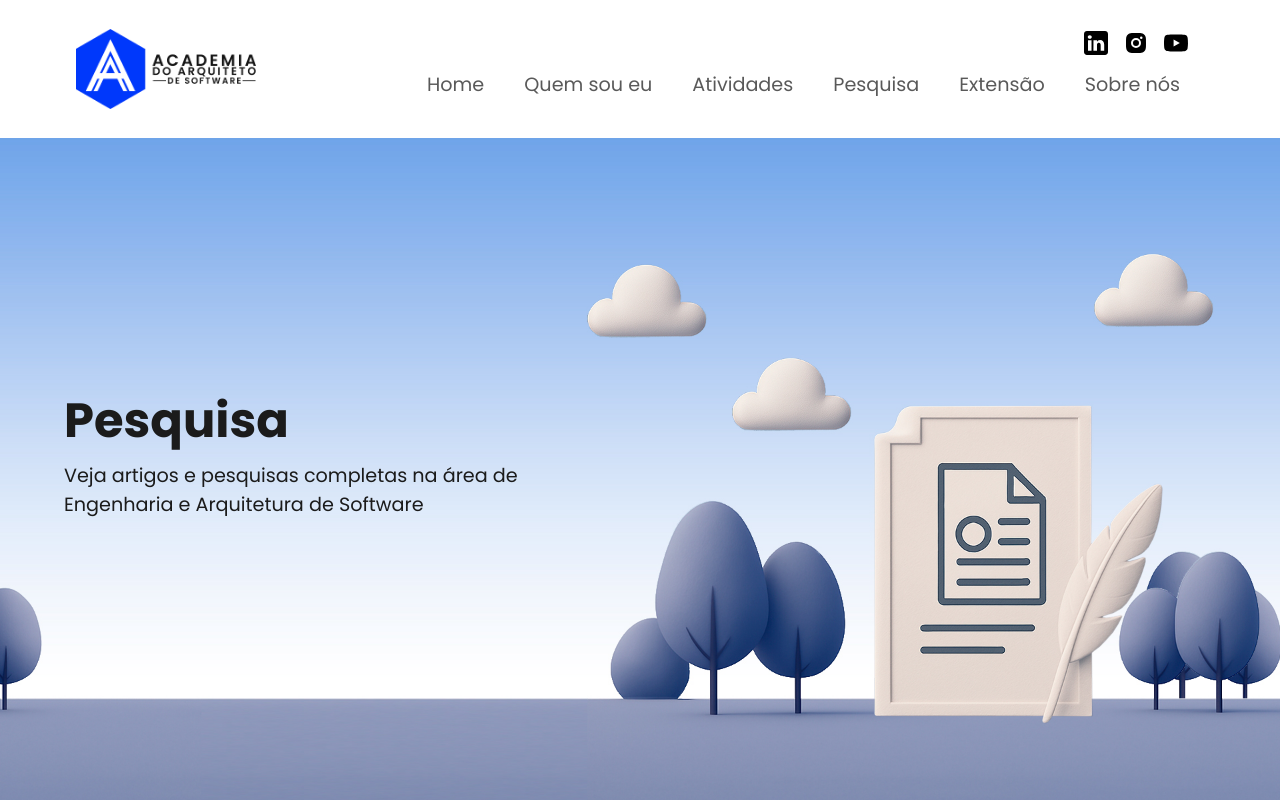
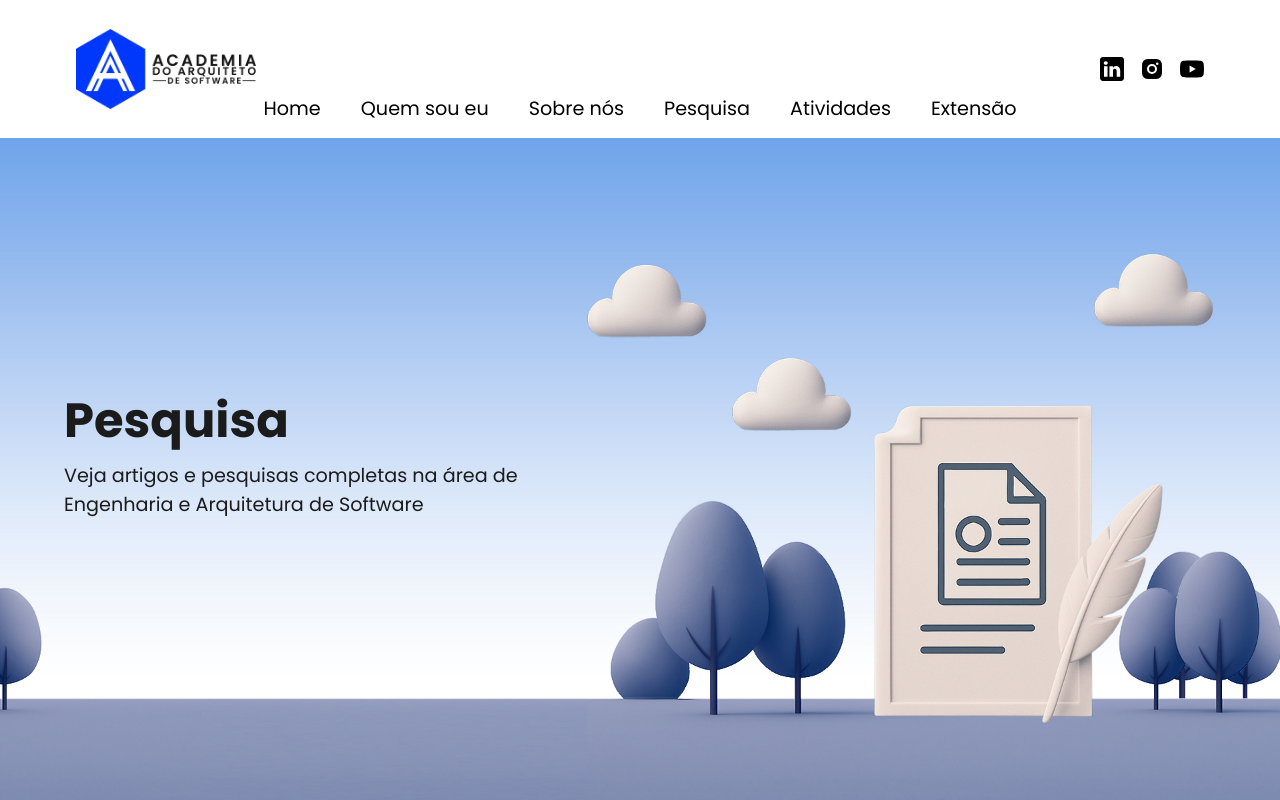
Before and after one commit to rafaelmsantos28/arquitetura-software-site, a React (Vite) app: page /arquitetura-software-site/pesquisa in a window 1280 px wide. Shown: the top 800 px of the page. Built offline with nearby package versions, Linux system fonts and the light colour scheme.

Commit message:
style(Header.css, Header.jsx): Mudar o cabeçalho para possuir menu centralizado e abaixo da linha da logo e redes

```diff
--- a/src/components/comuns/Header.css
+++ b/src/components/comuns/Header.css
@@ -1,15 +1,54 @@
+/* Layout geral do header */
 .header {
   padding: 1rem 0;
 }
 
 .header .container {
   max-width: 100%;
-  margin-left: 5%;
-  margin-right: 5%;
+  margin: 0 5%;
+}
+
+/* Estrutura principal */
+.header-container {
+  display: flex;
+  justify-content: space-between;
+  align-items: center;
+  width: 100%;
+  position: relative;
+}
+
+/* Logo */
+.logo img {
+  height: 80px;
+}
+
+.logo:hover {
+  filter: drop-shadow(0 0 2em #646cffaa);
+  transition: filter 0.3s ease;
+}
+
+/* Menu navegação desktop */
+.nav-center {
+  position: absolute;
+  left: 50%;
+  transform: translateX(-50%);
+  top: 70%;
+  /* ✅ Ajuste feito aqui */
+}
+
+.navbar-nav {
+  display: flex;
+  gap: 2rem;
 }
 
 .nav-item {
   font-size: 1.2rem;
+  white-space: nowrap;
+}
+
+.nav-link {
+  color: #000;
+  text-decoration: none;
 }
 
 .nav-link:hover {
@@ -17,28 +56,20 @@
   text-decoration: underline;
 }
 
-/* Logo */
-.logo:hover {
-  filter: drop-shadow(0 0 2em #646cffaa);
-  transition: filter 0.3s ease;
+/* Redes sociais desktop */
+.social-icons {
+  display: flex;
+  gap: 1rem;
+  align-items: center;
 }
 
-/* Ícones sociais */
 .social-icon {
   height: 24px;
   transition: filter 0.3s ease;
 }
+
 .social-icon:hover {
-  filter: brightness(0) saturate(100%) invert(29%) sepia(96%) saturate(1741%) hue-rotate(203deg)
-    brightness(99%) contrast(101%);
-}
-
-.social-icon-lg {
-  height: 32px;
-  transition: transform 0.3s ease;
-}
-.social-icon-lg:hover {
-  transform: scale(1.2);
+  filter: brightness(0) saturate(100%) invert(29%) sepia(96%) saturate(1741%) hue-rotate(203deg) brightness(99%) contrast(101%);
 }
 
 /* Botão menu mobile */
@@ -46,6 +77,7 @@
   height: 32px;
   transition: transform 0.3s ease;
 }
+
 .navbar-toggler.open img {
   transform: rotate(90deg);
 }
@@ -56,7 +88,6 @@
   display: flex;
   flex-direction: column;
   align-items: center;
-
   overflow: hidden;
   max-height: 0;
   padding: 0 2rem;
@@ -64,6 +95,7 @@
     max-height 0.5s ease,
     padding 0.3s ease;
 }
+
 .menu-overlay.open {
   max-height: 1000px;
   padding: 2rem;
@@ -71,8 +103,13 @@
   height: calc(100vh - 138px);
 }
 
-.logo img {
-  height: 80px;
+.social-icon-lg {
+  height: 32px;
+  transition: transform 0.3s ease;
+}
+
+.social-icon-lg:hover {
+  transform: scale(1.2);
 }
 
 /* Impede overlay no desktop */
@@ -82,11 +119,13 @@
   }
 }
 
+/* Responsividade telas maiores */
 @media (min-width: 1920px) {
   .navbar-nav {
     gap: 2.5rem;
   }
-  .nav-links a {
+
+  .nav-item {
     font-size: 1.4rem;
   }
 }
@@ -95,9 +134,11 @@
   .navbar-nav {
     gap: 3rem;
   }
+
   .nav-item {
-    font-size: 2.2rem;
+    font-size: 2rem;
   }
+
   .logo img {
     height: 120px;
   }
--- a/src/components/comuns/Header.jsx
+++ b/src/components/comuns/Header.jsx
@@ -20,30 +20,41 @@ function Header() {
     setMenuOpen(false);
   };
 
+  const navLinks = [
+    { label: 'Home', path: '/' },
+    { label: 'Quem sou eu', path: '/quemsoueu' },
+    { label: 'Sobre nós', path: '/sobrenos' },
+    { label: 'Pesquisa', path: '/pesquisa' },
+    { label: 'Atividades', path: '/atividades' },
+    { label: 'Extensão', path: '/extensao' },
+  ];
+
   return (
     <>
       <header className="header">
         <nav className="navbar navbar-expand-lg bg-white">
-          <div className="container d-flex justify-content-between align-items-center">
+          <div className="container header-container">
+
+            {/* Logo */}
             <Link className="navbar-brand logo" to="/">
               <img src={logo} alt="Logo do site" />
             </Link>
 
-            {/* Botão menu mobile */}
-            <button
-              className={`navbar-toggler border-0 ${menuOpen ? 'open' : ''}`}
-              type="button"
-              onClick={toggleMenu}
-              aria-controls="navbarNav"
-              aria-expanded={menuOpen}
-              aria-label="Toggle navigation"
-            >
-              <img src={menuIcon} alt="Menu" style={{ height: '32px' }} />
-            </button>
+            {/* Menu Desktop */}
+            <div className="d-none d-lg-flex nav-center">
+              <ul className="navbar-nav gap-4">
+                {navLinks.map((item, idx) => (
+                  <li className="nav-item" key={idx}>
+                    <Link className="nav-link fw-medium" to={item.path}>
+                      {item.label}
+                    </Link>
+                  </li>
+                ))}
+              </ul>
+            </div>
 
-            {/* Menu desktop */}
-            <div className="collapse navbar-collapse justify-content-end d-none d-lg-flex flex-column align-items-end">
-              <div className="d-flex gap-3 mb-2 pe-3">
+            {/* Redes Sociais Desktop */}
+            <div className="d-none d-lg-flex social-icons">
               <a href="https://www.linkedin.com" target="_blank" rel="noopener noreferrer">
                 <img src={linkedinIcon} alt="Linkedin" className="social-icon" />
               </a>
@@ -63,39 +74,26 @@ function Header() {
               </a>
             </div>
 
-              <ul className="navbar-nav gap-4 pe-3">
-                {[
-                  { label: 'Home', path: '/' },
-                  { label: 'Quem sou eu', path: '/quemsoueu' },
-                  { label: 'Atividades', path: '/atividades' },
-                  { label: 'Pesquisa', path: '/pesquisa' },
-                  { label: 'Extensão', path: '/extensao' },
-                  { label: 'Sobre nós', path: '/sobrenos' },
-                ].map((item, idx) => (
-                  <li className="nav-item" key={idx}>
-                    <Link className="nav-link fw-medium " to={item.path}>
-                      {item.label}
-                    </Link>
-                  </li>
-                ))}
-              </ul>
-            </div>
+            {/* Botão Menu Mobile */}
+            <button
+              className={`navbar-toggler border-0 ${menuOpen ? 'open' : ''}`}
+              type="button"
+              onClick={toggleMenu}
+              aria-controls="navbarNav"
+              aria-expanded={menuOpen}
+              aria-label="Toggle navigation"
+            >
+              <img src={menuIcon} alt="Menu" />
+            </button>
           </div>
         </nav>
       </header>
 
-      {/* Menu mobile personalizado */}
+      {/* Menu Mobile */}
       {menuOpen && (
         <div className="menu-overlay open">
           <ul className="list-unstyled d-flex flex-column align-items-center gap-4 p-0">
-            {[
-              { label: 'Home', path: '/' },
-              { label: 'Quem sou eu', path: '/quemsoueu' },
-              { label: 'Atividades', path: '/atividades' },
-              { label: 'Pesquisa', path: '/pesquisa' },
-              { label: 'Extensão', path: '/extensao' },
-              { label: 'Sobre nós', path: '/sobrenos' },
-            ].map((item, idx) => (
+            {navLinks.map((item, idx) => (
               <li key={idx}>
                 <Link className="nav-link fs-4 fw-semibold" to={item.path} onClick={closeMenu}>
                   {item.label}
```
Lines whose indentation alone changed are shown as unchanged.
